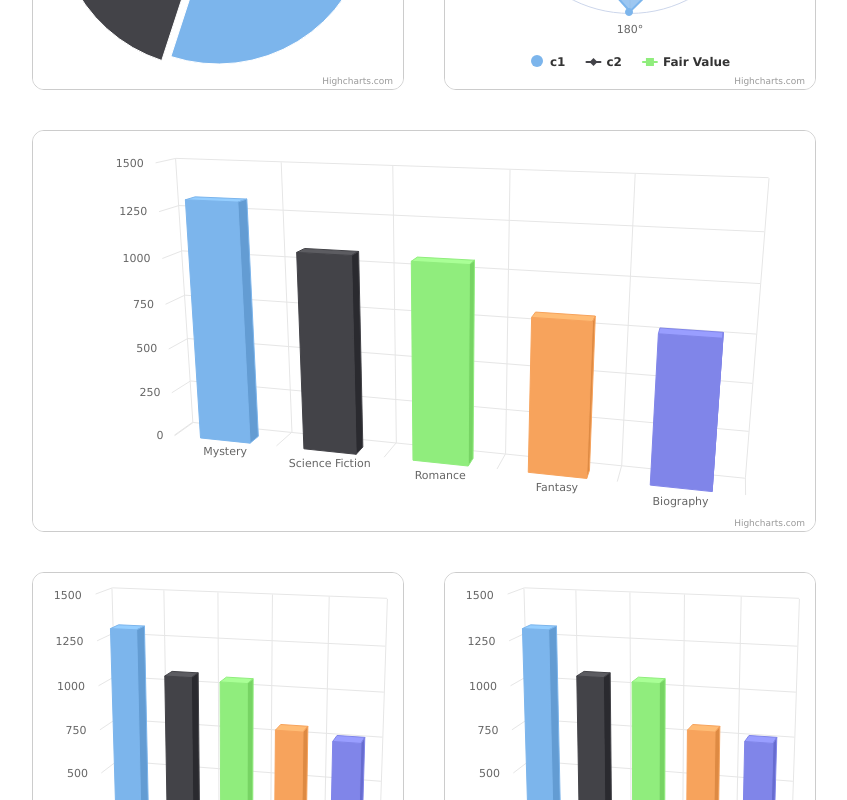
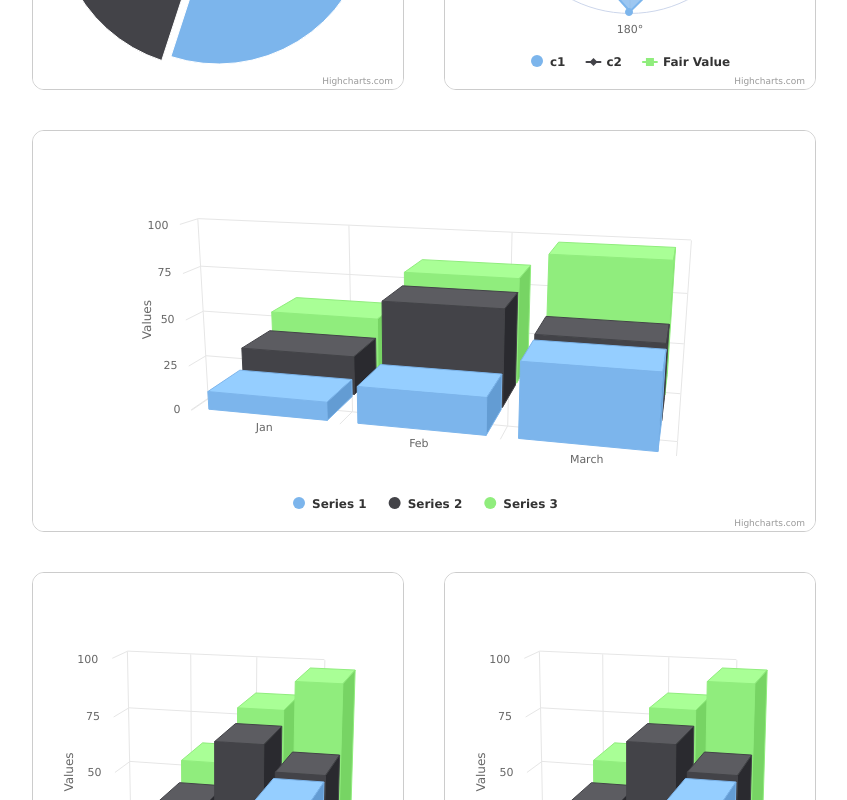
Before and after one commit to szobek/mindsReact, a React (Vite) app: page /statistics in a window 1280 px wide. Shown: the part 880-1680 px from the top of the page, without its empty margins (366-1213 px from the left). Built offline with nearby package versions, Linux system fonts and the light colour scheme.

Commit message:
modify column chart data

```diff
--- a/src/components/Statistics/ColumnChart/columnChart.component.tsx
+++ b/src/components/Statistics/ColumnChart/columnChart.component.tsx
@@ -6,42 +6,53 @@ highcharts3d(Highcharts);
 
 const ColumnChart = () => {
     const options = {
+        navigation: {
+          buttonOptions: {
+            enabled: false,
+          },
+        },
         chart: {
           renderTo: 'container',
           type: 'column',
+          margin: 75,
           options3d: {
             enabled: true,
             alpha: 15,
             beta: 15,
             depth: 50,
-                viewDistance: 25
-            }
+            viewDistance: 25,
           },
-        xAxis: {
-            categories: ['Mystery', 'Science Fiction', 'Romance', 'Fantasy', 'Biography']
-        },
-        yAxis: {
-            title: {
-                enabled: false
-            }
         },
         title: {
           text: '',
-            align: 'left'
         },
-        legend: {
-            enabled: false
+        xAxis: {
+          categories: ['Jan', 'Feb', 'March'],
         },
+        yAxis: { labels: { step: 1 } },
         plotOptions: {
           column: {
-                depth: 25
-            }
+            groupZPadding: 10,
+            depth: 100,
+            groupPadding: 0,
+            grouping: false,
           },
-        series: [{
-            data: [1318, 1073, 1060, 813, 775],
-            colorByPoint: true
-        }]
-    }
+        },
+        series: [
+          {
+            data: [10, 20, 40],
+            type: 'column',
+          },
+          {
+            data: [22,55,42],
+            type: 'column',
+          },
+          {
+            data: [33,62,77],
+            type: 'column',
+          },
+        ],
+      };
     return (<><HighchartsReact highcharts={Highcharts} options={options} /></>)
 }
 export default ColumnChart;
```
Lines whose indentation alone changed are shown as unchanged.
